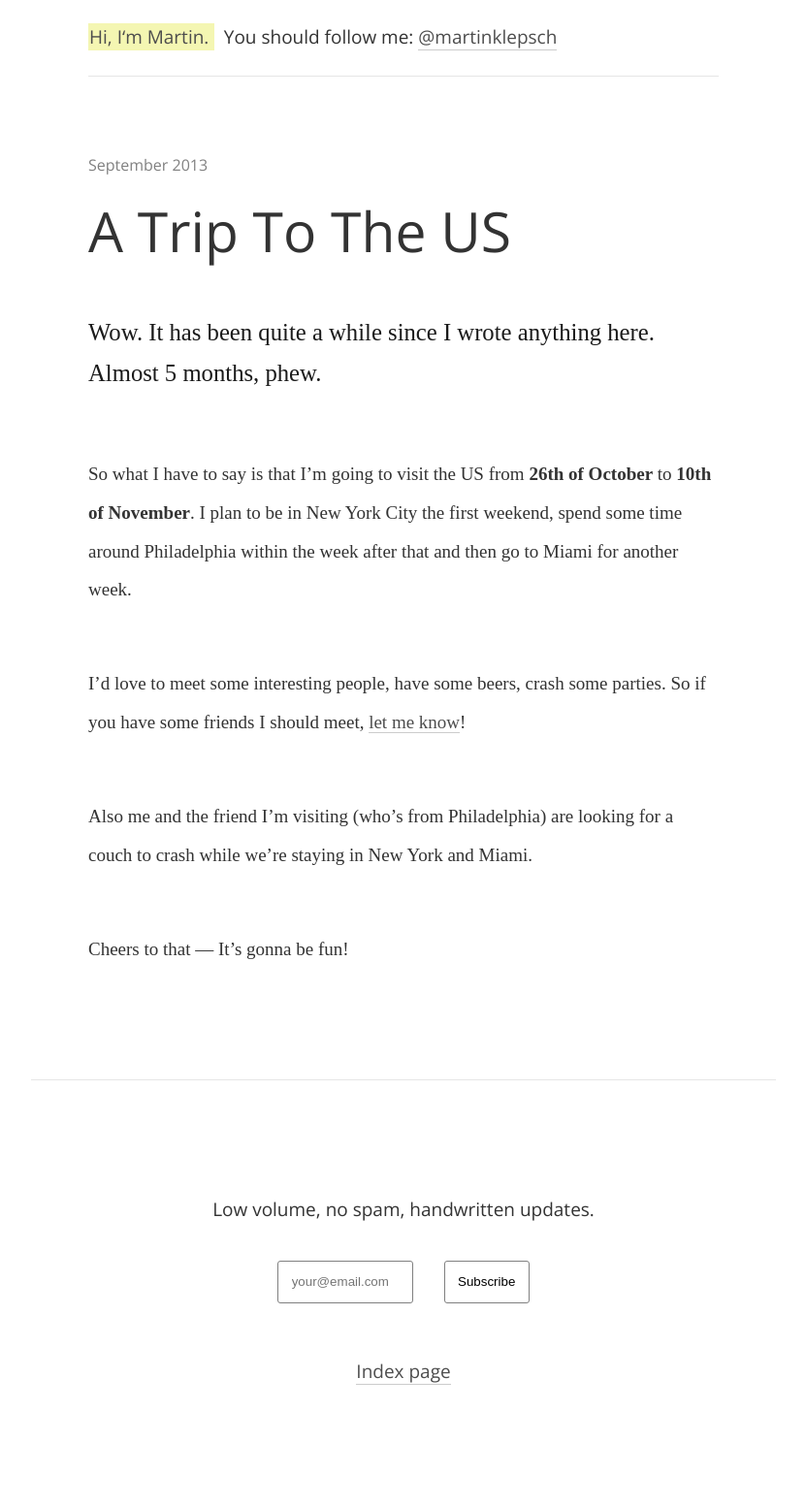
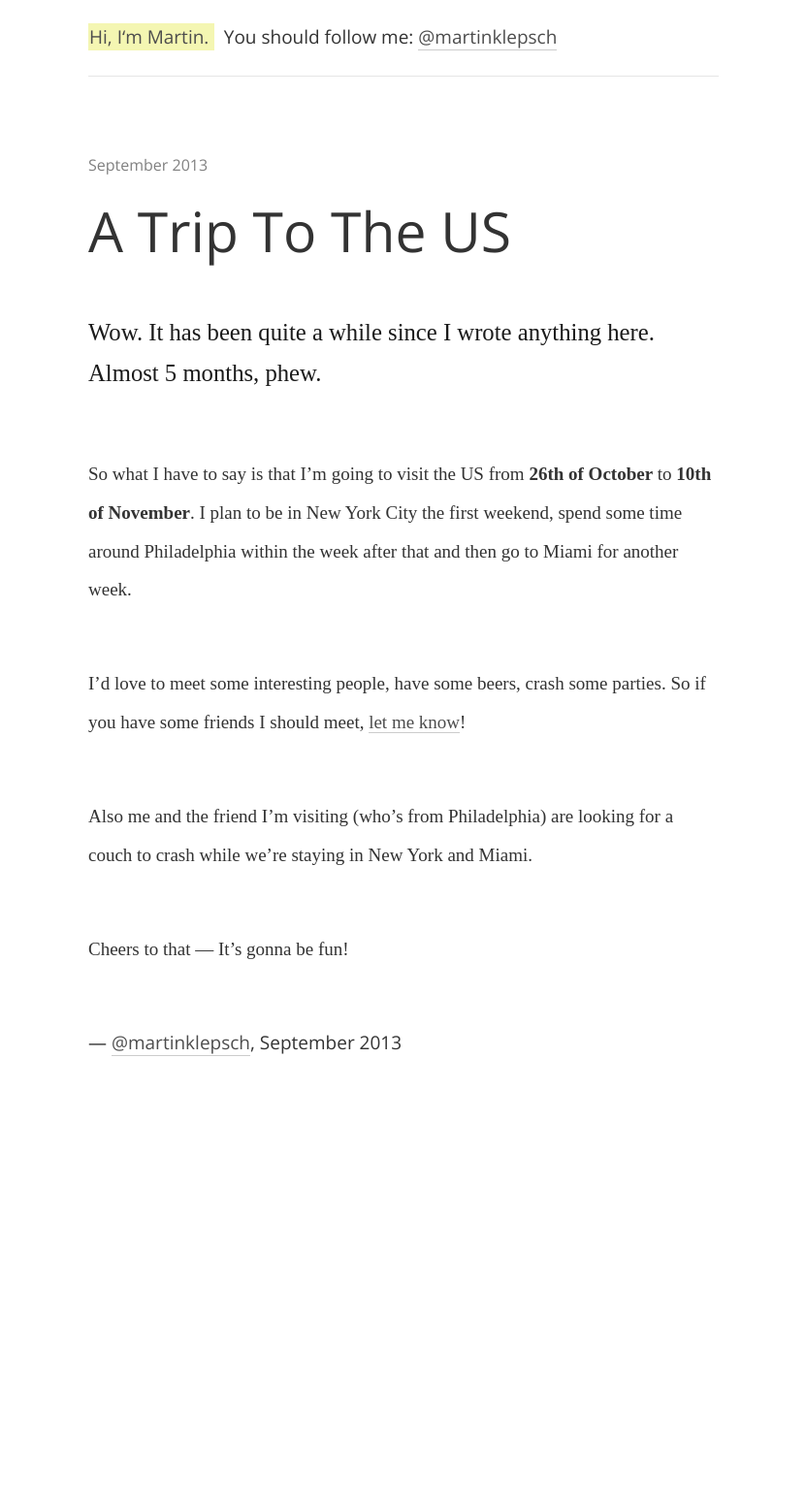
Before and after one commit to martinklepsch/martinklepsch.org, a Jekyll site: the page built from _posts/2013-09-24-A-Trip-To-The-US.markdown, in a window 1280 px wide. Shown: the whole page at 97% size, without its empty margins (224-1055 px from the left). Built offline with Jekyll 4.4.1, drawn with Linux system fonts in a browser that asks for light colours; a script that is not in the unit is left out; after the commit the page ends 1272 px from its top, so only the background shows below that.

Commit message:
remove subscription bit at the end of posts and replace with twitter link

```diff
--- a/_layouts/post.html
+++ b/_layouts/post.html
@@ -18,23 +18,5 @@ layout: V2
   {{ content }}
 </section>
 <!-- <a href="{{ site.github | append: page.path }}">Changelog</a> -->
+<span class="article__signoff"><a href="https://twitter.com/martinklepsch">@martinklepsch</a>, {{ page.date | date: "%B %Y"}}</span>
 </article>
-<section class='subscribe'>
-<hr>
-<form style="text-align:center;"
-  action="https://tinyletter.com/martinklepsch" method="post"
-  target="popupwindow"
-  onsubmit="window.open('https://tinyletter.com/martinklepsch', 'popupwindow',
-  'scrollbars=yes,width=800,height=600');return true">
-
-  <aside>
-  <p><label for="tlemail">Low volume, no spam, handwritten updates.</label></p>
-  </aside>
-  <input type="text" style="width:140px" placeholder="your@email.com" name="email" id="tlemail" />
-  <input type="hidden" value="1" name="embed"/>
-  <input type="submit" value="Subscribe" />
-</form>
-<aside>
-<a href='/'>Index page</a>
-</aside>
-</section>
--- a/stylesheets/martinklepschorg-v2.sass
+++ b/stylesheets/martinklepschorg-v2.sass
@@ -170,6 +170,12 @@ article
     color: $strong
     font-size: 1.3em
     line-height: 1.7em
+  section
+    margin-bottom: 2em
+  .article__signoff
+    font-family: 'Open Sans', sans-serif
+    &:before
+      content: "\2014 \0020"
 
 
 #me
```
